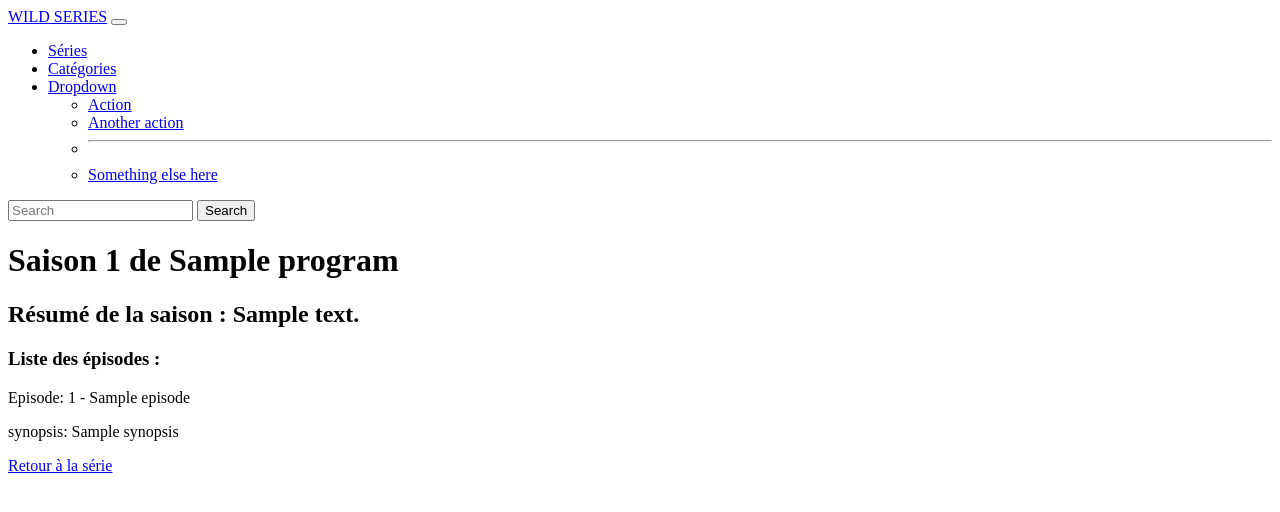
After one commit to AurelOconnell/wild-series, a Symfony app: template templates/program/season_show.html.twig in a window 1280 px wide. The commit adds this page. Shown: the top 512 px of the page. Run offline with Twig, Linux system fonts and the light colour scheme; the template is opened without the code that fills it: most values are stand-ins (such as "Sample title", 1, 10 or a date in 2020); some libraries are stand-ins or nearby versions.

Commit message:
added showSeason fnctn, error App\Entity\Program vs program

```diff
--- a/src/Entity/Program.php
+++ b/src/Entity/Program.php
@@ -9,7 +9,7 @@ use Doctrine\DBAL\Types\Types;
 use Doctrine\ORM\Mapping as ORM;
 
 #[ORM\Entity(repositoryClass: ProgramRepository::class)]
-class Program
+class program
 {
     #[ORM\Id]
     #[ORM\GeneratedValue]
--- /dev/null
+++ b/templates/program/season_show.html.twig
@@ -0,0 +1,17 @@
+{% extends 'base.html.twig' %}
+
+{% block title %}
+    {{ program.id }} - Saison {{ season.number }}
+{% endblock title %}
+
+{% block body %}
+    <h1>Saison {{ season.number }} de {{ season.program.title }}</h1>
+    <h2>Résumé de la saison : {{ season.description }}</h2>
+    <h3> Liste des épisodes : </h3>
+
+{% for episode in episodes %}
+    <p>Episode: {{ episode.number }} - {{ episode.title }}</p>
+    <p>synopsis: {{ episode.synopsis }}</p>
+{% endfor %}
+    <a href="{{ path("program_show", { id: program.id }) }}">Retour à la série</a>
+{% endblock body %}
```
Also changed, not shown: src/Controller/ProgramController.php (+15 -0 lines), src/DataFixtures/Season.php (added, +17 -0 lines), templates/program/show.html.twig (+4 -5 lines).
